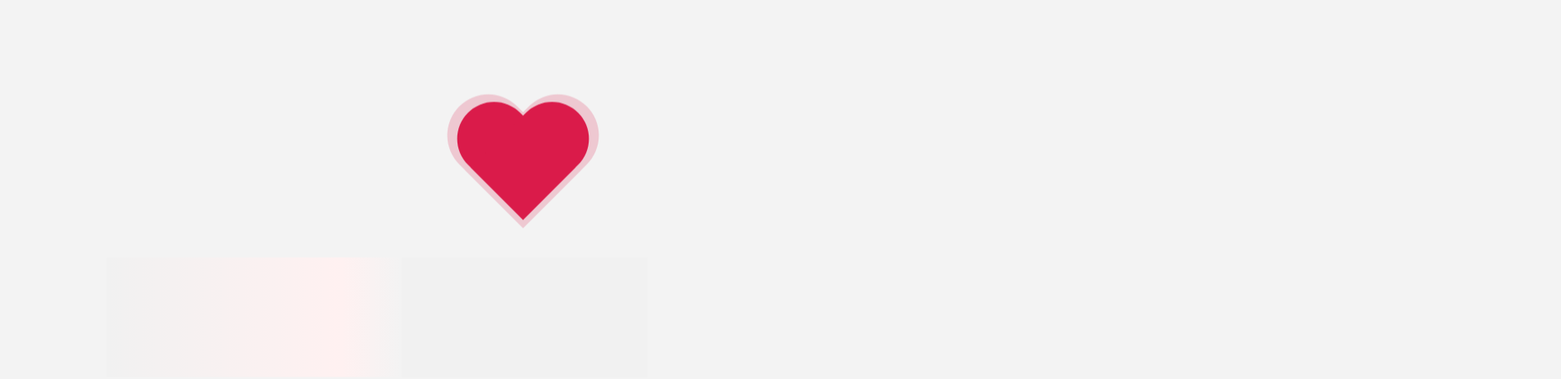
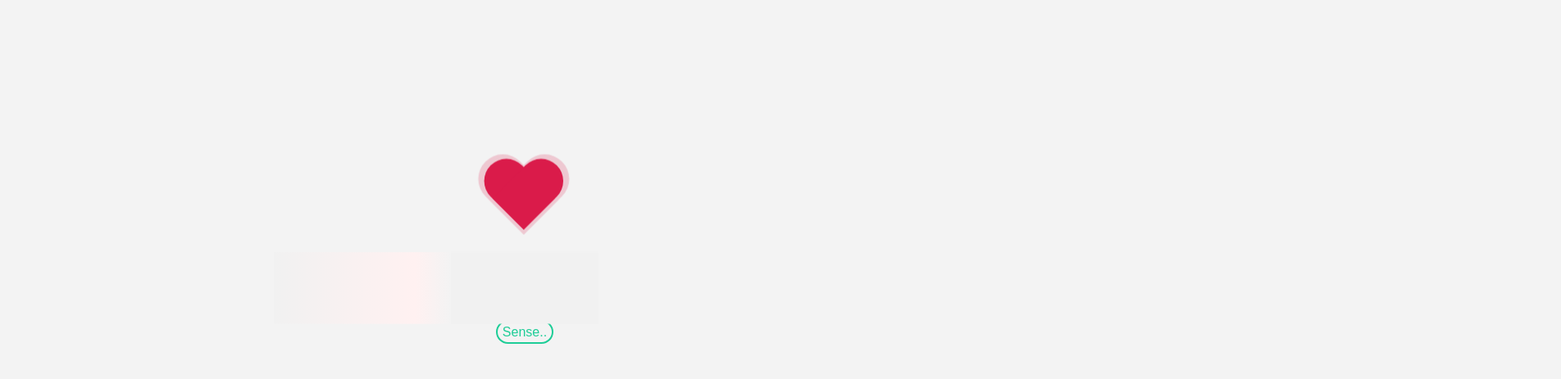
Before and after one commit to narbi/narbi.github.io, a plain HTML site: page sense.html in a window 1280 px wide. Shown: the whole page at 82% size, 1904 px wide, since content can reach past the window. Drawn offline with Linux system fonts and the light colour scheme.

Commit message:
Update sense.html

```diff
--- a/sense.html
+++ b/sense.html
@@ -13,10 +13,9 @@ margin-top:15%;
 }
 
 #sensor .items{
-	-ms-transform: scale(2); /* IE 9 */
-	-webkit-transform: scale(2); /* Chrome, Safari, Opera */
-	transform: scale(2);
-	overflow:hidden;
+	-ms-transform: scale(1.2); /* IE 9 */
+	-webkit-transform: scale(1.2); /* Chrome, Safari, Opera */
+	transform: scale(1.2);
 }
 
 #sensor a {transform: scale(1);text-align:center;}
```
